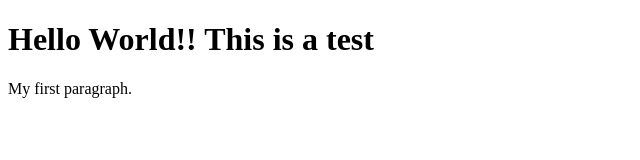
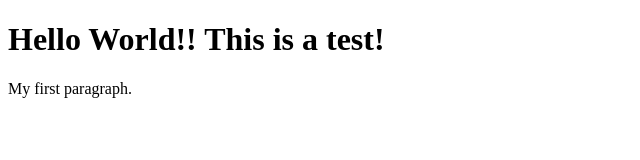
Before and after one commit to Client-Engineering-Industry-Squad-1/ieam-edge-cluster-demo, a plain HTML site: page index.html in a window 1280 px wide. Shown: the full height of the page, 0-640 px from the left. Drawn offline with Linux system fonts and the light colour scheme.

Commit message:
Update index.html

```diff
--- a/index.html
+++ b/index.html
@@ -2,7 +2,7 @@
 <html>
 <body>
 
-<h1>Hello World!! This is a test</h1>
+<h1>Hello World!! This is a test!</h1>
 <p>My first paragraph.</p>
 
 </body>
```
